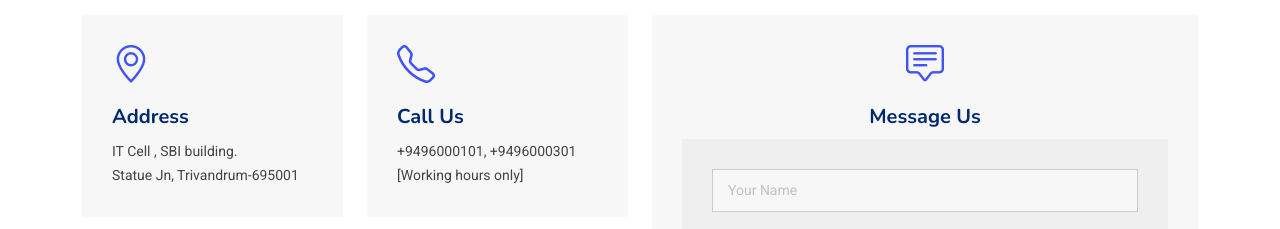
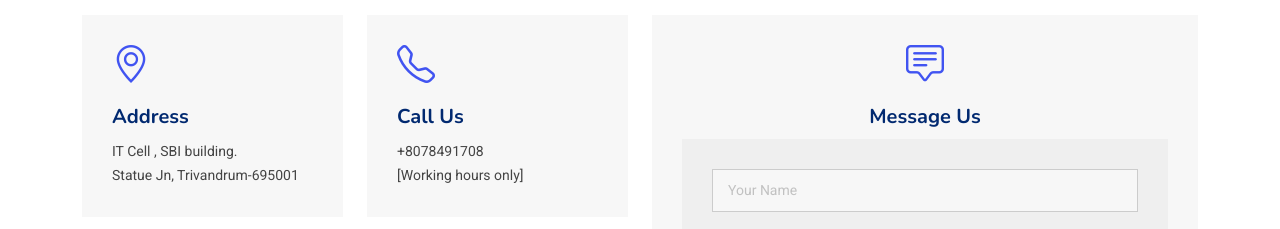
Before and after one commit to ITCellTreasury/try, a plain HTML site: page index.html in a window 1280 px wide. Shown: the part 5380-5609 px from the top of the page. Drawn offline with nearby package versions, Linux system fonts and the light colour scheme; some packages are replaced by stand-ins of ours; no server answers; a script that the page names is missing.

Commit message:
Update index.html

```diff
--- a/index.html
+++ b/index.html
@@ -630,7 +630,7 @@
                 <div class="info-item" data-aos="fade" data-aos-delay="300">
                   <i class="bi bi-telephone"></i>
                   <h3>Call Us</h3>
-                  <p>+9496000101, +9496000301</p>
+                  <p>+8078491708</p>
 		  <p>[Working hours only]</p>
                 </div>
               </div><!-- End Info Item -->
```
